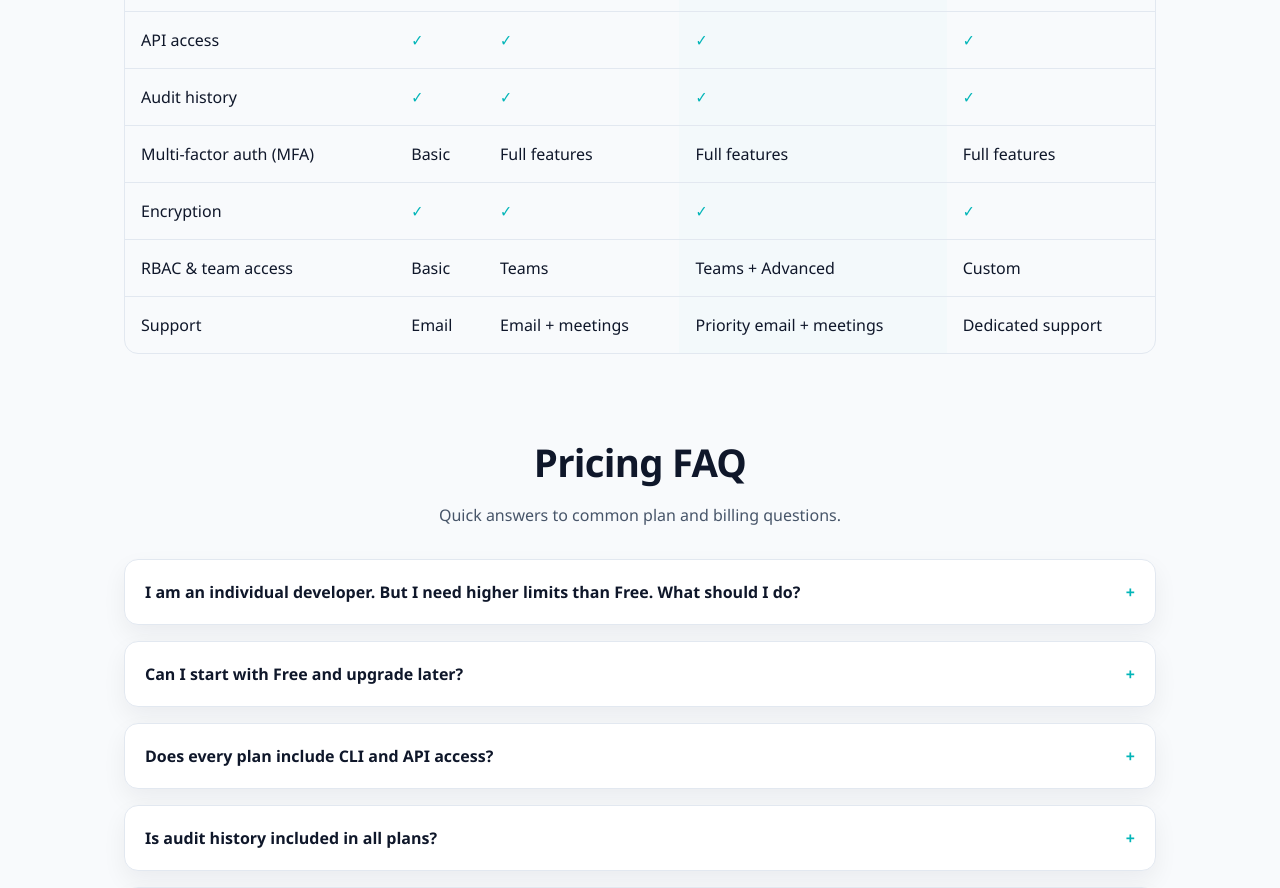
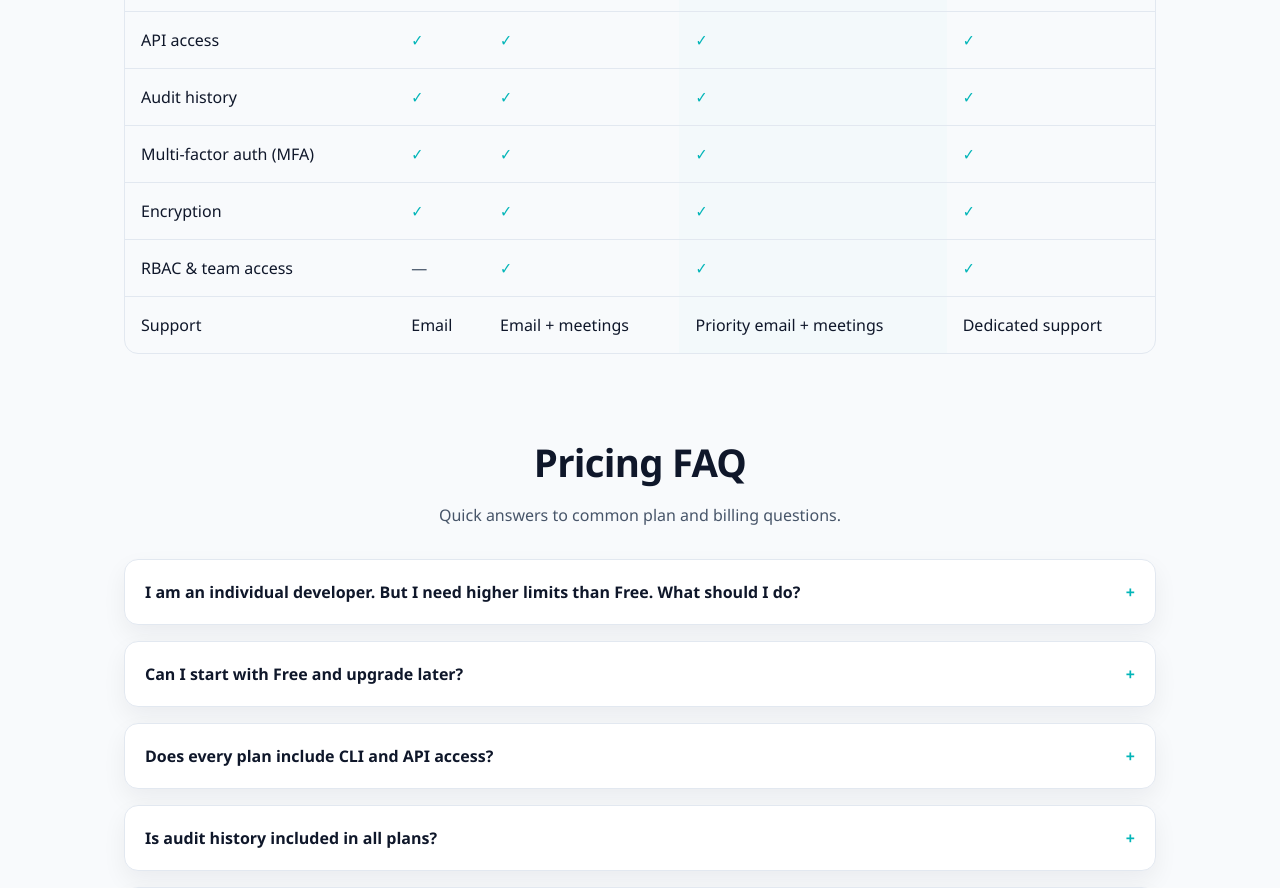
Before and after one commit to Neko-Nik-Org/N-Keys-WebUI, a React (Vite) app: page /pricing in a window 1280 px wide. Shown: the part 1800-2688 px from the top of the page. Built offline with nearby package versions, Linux system fonts and the light colour scheme.

Commit message:
fix: update multi-factor auth feature access for consistency across pricing plans

```diff
--- a/src/pages/PricingPage.jsx
+++ b/src/pages/PricingPage.jsx
@@ -41,9 +41,9 @@ const comparisonFeatures = [
   { name: 'CLI tool', free: true, starter: true, pro: true, enterprise: true },
   { name: 'API access', free: true, starter: true, pro: true, enterprise: true },
   { name: 'Audit history', free: true, starter: true, pro: true, enterprise: true },
-  { name: 'Multi-factor auth (MFA)', free: 'Basic', starter: 'Full features', pro: 'Full features', enterprise: 'Full features' },
+  { name: 'Multi-factor auth (MFA)', free: true, starter: true, pro: true, enterprise: true },
   { name: 'Encryption', free: true, starter: true, pro: true, enterprise: true },
-  { name: 'RBAC & team access', free: 'Basic', starter: 'Teams', pro: 'Teams + Advanced', enterprise: 'Custom' },
+  { name: 'RBAC & team access', free: false, starter: true, pro: true, enterprise: true },
   { name: 'Support', free: 'Email', starter: 'Email + meetings', pro: 'Priority email + meetings', enterprise: 'Dedicated support' },
 ]
 
```
